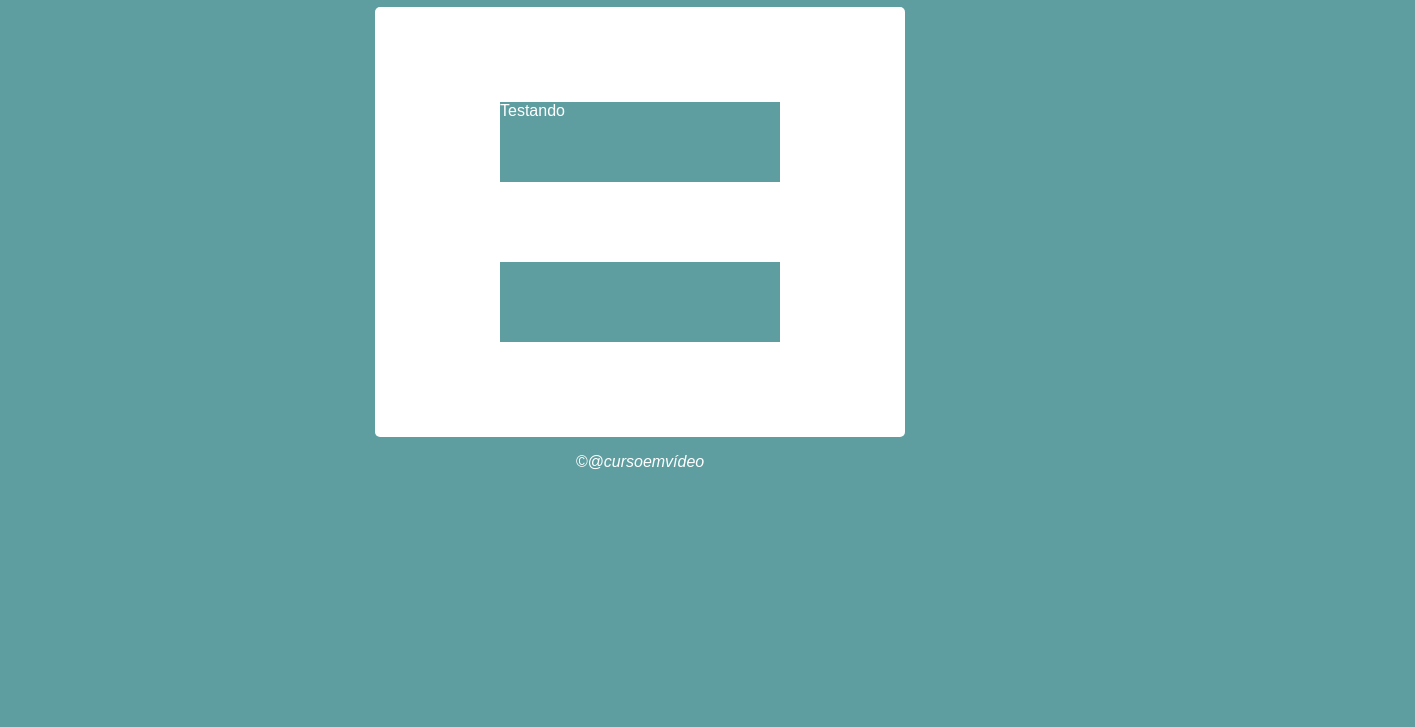
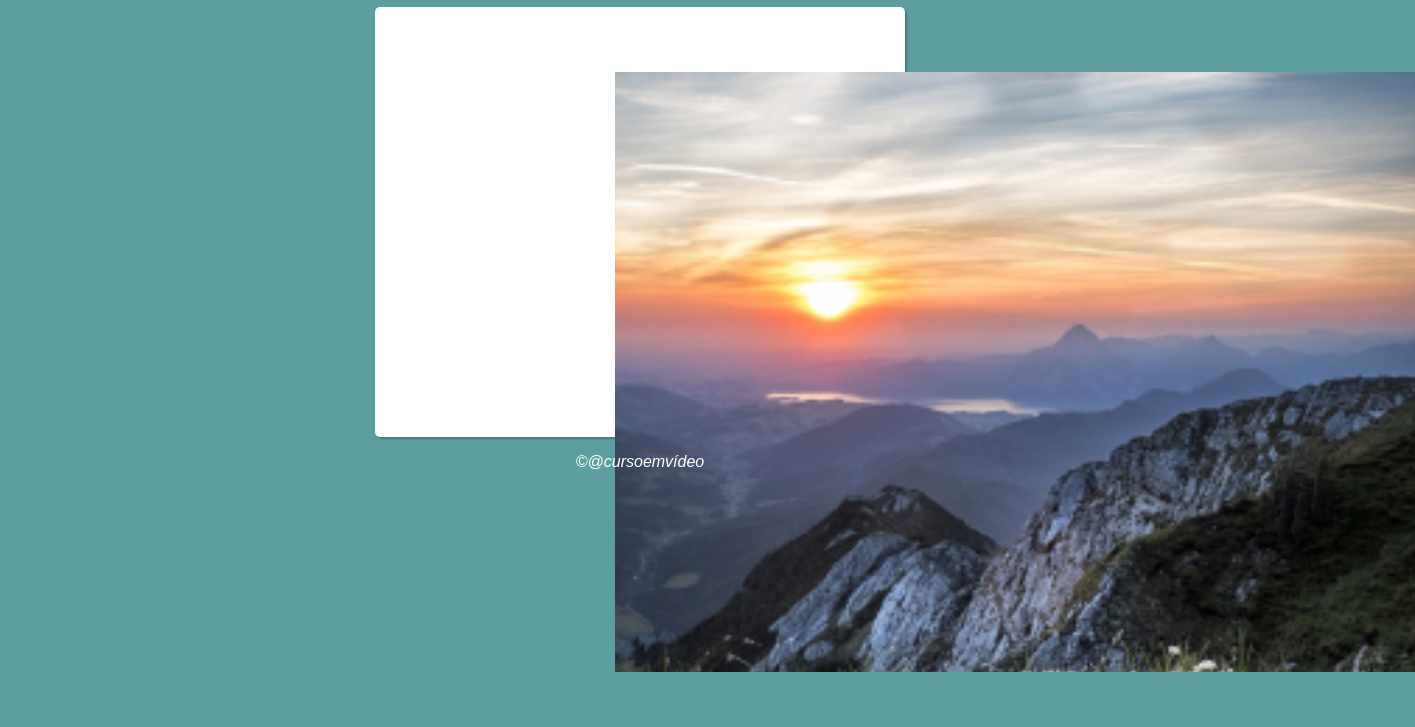
Before and after one commit to luciananader/Javascript, a plain HTML site: page AULA 12 EXER/modelo.html in a window 1280 px wide. Shown: the part 73-800 px from the top of the page, 1415 px wide, since content can reach past the window. Drawn offline with Linux system fonts and the light colour scheme.

Commit message:
alterações

```diff
--- a/AULA 12 EXER/estilo.css
+++ b/AULA 12 EXER/estilo.css
@@ -12,7 +12,7 @@ section{
     margin: auto;
     padding: 15px;
     border-radius: 5px;
-    box-sizing: 2px 2px 6px rgba(0, 0, 0, 0.651);
+    box-shadow: 2px 2px 2px rgba(0, 0, 0, 0.26);
 }
 
 header>h1{
@@ -21,14 +21,24 @@ header>h1{
     color: white;
 }
 
-div{
+div#texto{
+    color: cadetblue;
+    font-weight: bold;
+    text-align: center;
+    padding: 20px;
+}
+
+div#imagem{
     display: block;
-    width: 280px;
-    height: 80px;
+    width: 50px;
+    height: 50px;
     background-color: cadetblue;
     color: white;
     margin: auto;
-    margin-top: 80px;
+    border-radius: 50%;
+    margin-top: 50px;
+    bo
+
 }
 
 footer{
--- a/AULA 12 EXER/modelo.html
+++ b/AULA 12 EXER/modelo.html
@@ -9,14 +9,14 @@
 </head>
 <body>
     <header>
-        <h1>Título</h1>
+        <h1>Hora do Dia</h1>
     </header>
     <section>
-        <div>
-            <p>Testando</p>
+        <div id="txt">
+
         </div>
-        <div>
-
+        <div id="imagem">
+            <img id=imagem src="imagens/fotomanha (1).png" alt="fotomanha">
         </div>
     </section>
     <footer>
--- a/AULA 12 EXER/script.js
+++ b/AULA 12 EXER/script.js
@@ -0,0 +1,7 @@
+function carregar(){
+    var txt = document.getElementById('txt')
+    var img = document.getElementById('imagem')
+    var data = new Date()
+    var hora = data.getHours()
+    txt.innerHTML = `Agora são ${hora} horas.`
+}
```
Also changed, not shown: AULA 12 EXER/imagens/fotomanha (1).png (added), AULA 12 EXER/imagens/fotonoite.png (added), AULA 12 EXER/imagens/fototarde.png (added).
